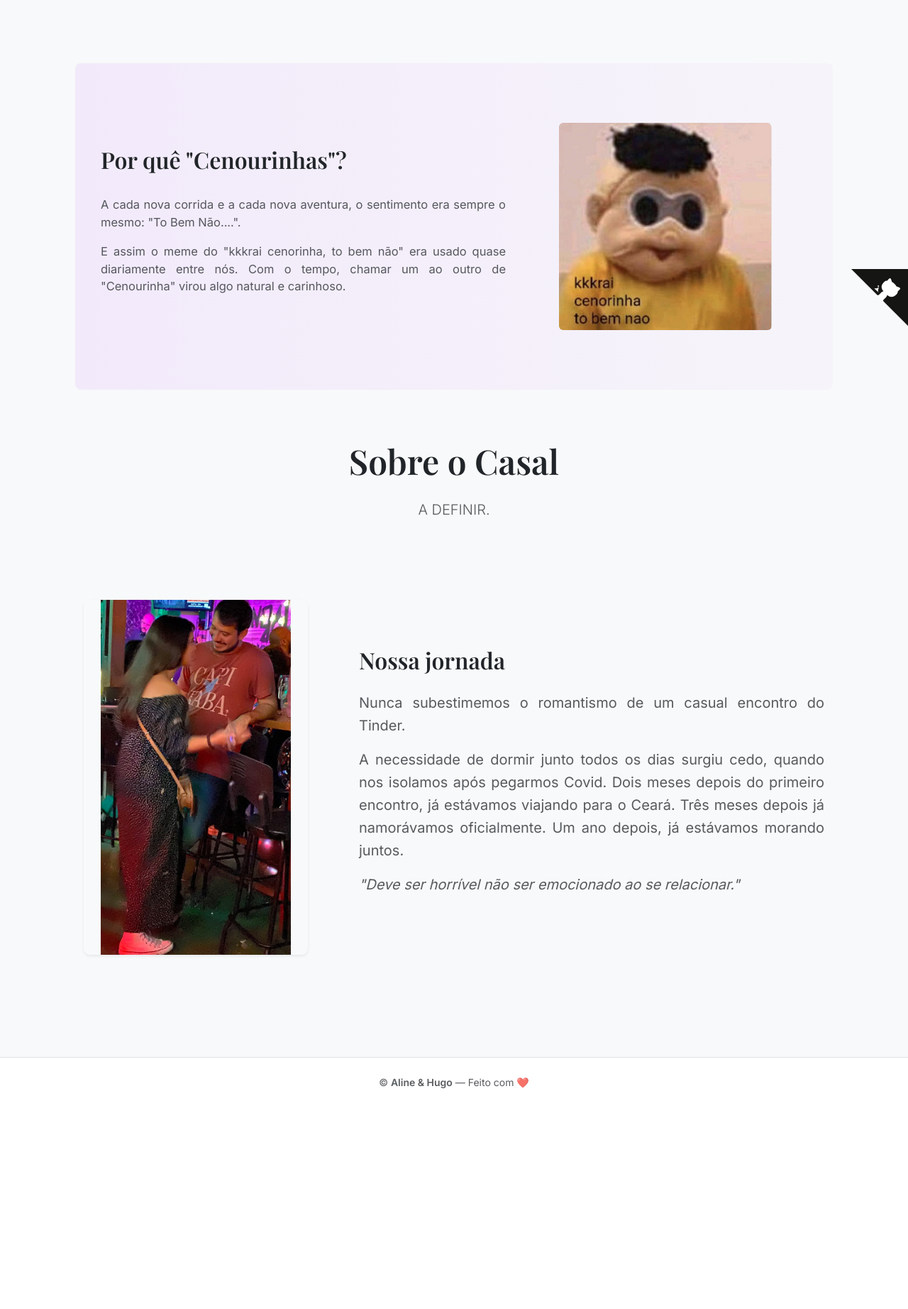
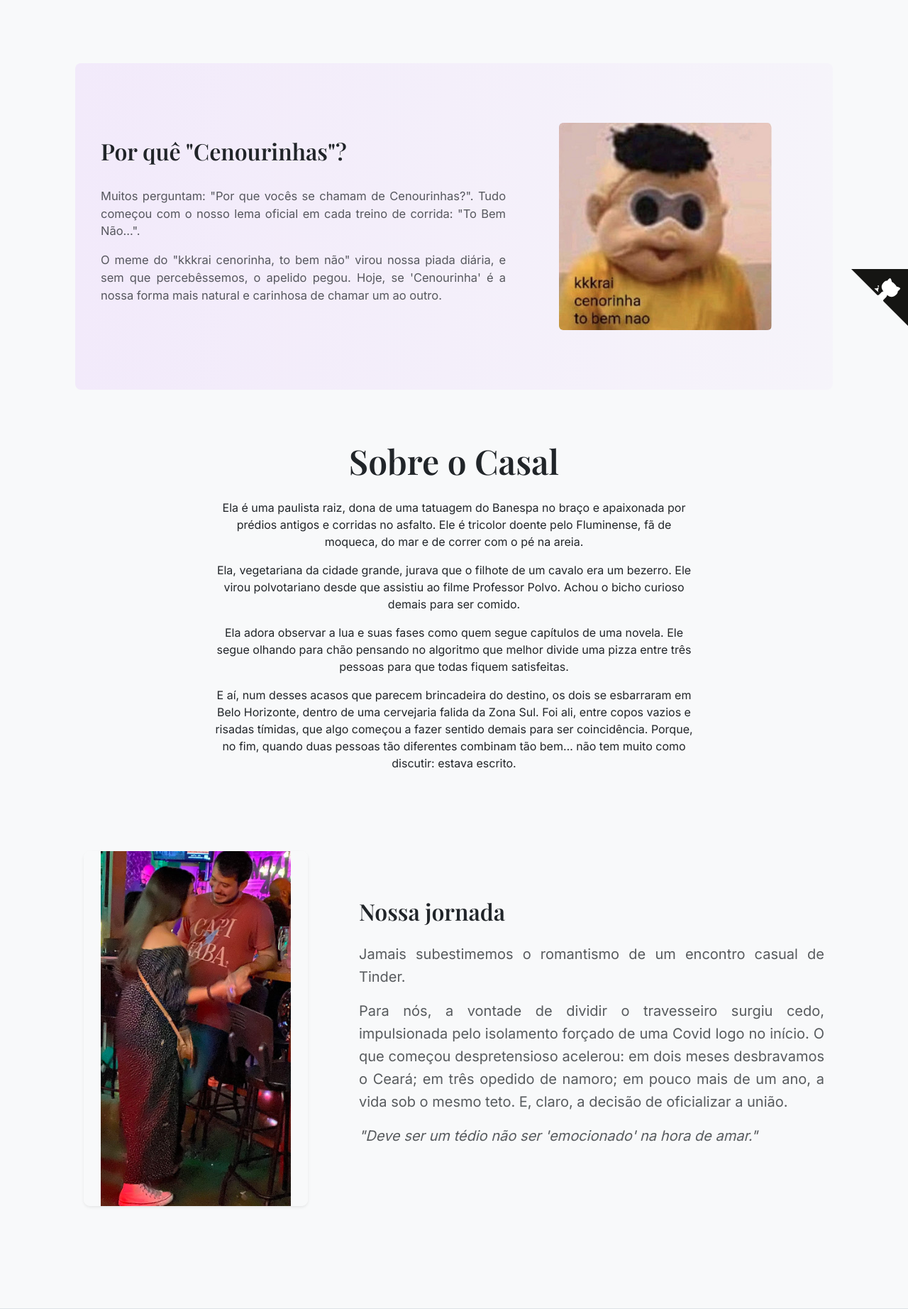
Before and after one commit to hugodavilat/cenourinhas, a Django app: template templates/index.html in a window 1280 px wide. Shown: the part 341-2185 px from the top of the page at 71% size. Before the commit the page ends 1874 px from the top, so only its background shows below. Run offline with Django 4.2, Linux system fonts and the light colour scheme; the template is opened without the code that fills it, so the values that code supplies are empty.

Commit message:
sobre nos

```diff
--- a/templates/index.html
+++ b/templates/index.html
@@ -26,12 +26,12 @@
         <h2 class="display-font">Por quê "Cenourinhas"?</h2>
         <div class="text-muted mx-auto" style="max-width:70ch; text-align:justify;">
           <p>
-            A cada nova corrida e a cada nova aventura, o sentimento era sempre o mesmo:
-            "To Bem Não....".
+            Muitos perguntam: "Por que vocês se chamam de Cenourinhas?".
+            Tudo começou com o nosso lema oficial em cada treino de corrida: "To Bem Não...".
           </p>
           <p>
-            E assim o meme do "kkkrai cenorinha, to bem não" era usado quase diariamente entre nós.
-            Com o tempo, chamar um ao outro de "Cenourinha" virou algo natural e carinhoso.
+            O meme do "kkkrai cenorinha, to bem não" virou nossa piada diária, e sem que percebêssemos, o apelido pegou.
+            Hoje, se 'Cenourinha' é a nossa forma mais natural e carinhosa de chamar um ao outro.
           </p>
         </div>
       </div>
@@ -48,7 +48,26 @@
       <div class="col-lg-8">
         <h2 class="display-5 display-font mb-4">Sobre o Casal</h2>
         <p class="lead text-muted">
-          A DEFINIR.
+        <p>
+          Ela é uma paulista raiz, dona de uma tatuagem do Banespa no braço e apaixonada por prédios antigos e corridas
+          no asfalto.
+          Ele é tricolor doente pelo Fluminense, fã de moqueca, do mar e de correr com o pé na areia.
+        </p>
+        <p>
+          Ela, vegetariana da cidade grande, jurava que o filhote de um cavalo era um bezerro.
+          Ele virou polvotariano desde que assistiu ao filme Professor Polvo. Achou o bicho curioso demais para ser comido.
+        </p>
+        <p>
+          Ela adora observar a lua e suas fases como quem segue capítulos de uma novela.
+          Ele segue olhando para chão pensando no algoritmo que melhor divide uma pizza entre três pessoas para que todas fiquem satisfeitas.
+        </p>
+        <p>
+          E aí, num desses acasos que parecem brincadeira do destino, os dois se esbarraram em Belo Horizonte, dentro de
+          uma cervejaria falida da Zona Sul.
+          Foi ali, entre copos vazios e risadas tímidas, que algo começou a fazer sentido demais para ser coincidência.
+
+          Porque, no fim, quando duas pessoas tão diferentes combinam tão bem… não tem muito como discutir: estava
+          escrito.
         </p>
       </div>
     </div>
@@ -74,13 +93,14 @@
         <div class="ps-md-4">
           <h2 class="display-font mb-4">Nossa jornada</h2>
           <div class="text-muted fs-5" style="text-align: justify; line-height: 1.6;">
-            <p>Nunca subestimemos o romantismo de um casual encontro do Tinder.</p>
+            <p>Jamais subestimemos o romantismo de um encontro casual de Tinder.</p>
             <p>
-              A necessidade de dormir junto todos os dias surgiu cedo, quando nos isolamos após pegarmos Covid.
-              Dois meses depois do primeiro encontro, já estávamos viajando para o Ceará.
-              Três meses depois já namorávamos oficialmente. Um ano depois, já estávamos morando juntos.
+              Para nós, a vontade de dividir o travesseiro surgiu cedo, impulsionada pelo isolamento forçado de uma
+              Covid logo no início.
+              O que começou despretensioso acelerou: em dois meses desbravamos o Ceará; em três opedido de namoro; em
+              pouco mais de um ano, a vida sob o mesmo teto. E, claro, a decisão de oficializar a união.
             </p>
-            <p class="fst-italic">"Deve ser horrível não ser emocionado ao se relacionar."</p>
+            <p class="fst-italic">"Deve ser um tédio não ser 'emocionado' na hora de amar."</p>
           </div>
           <!-- <p class="text-muted small mt-3">(Clique na foto para ampliar)</p> -->
         </div>
```
